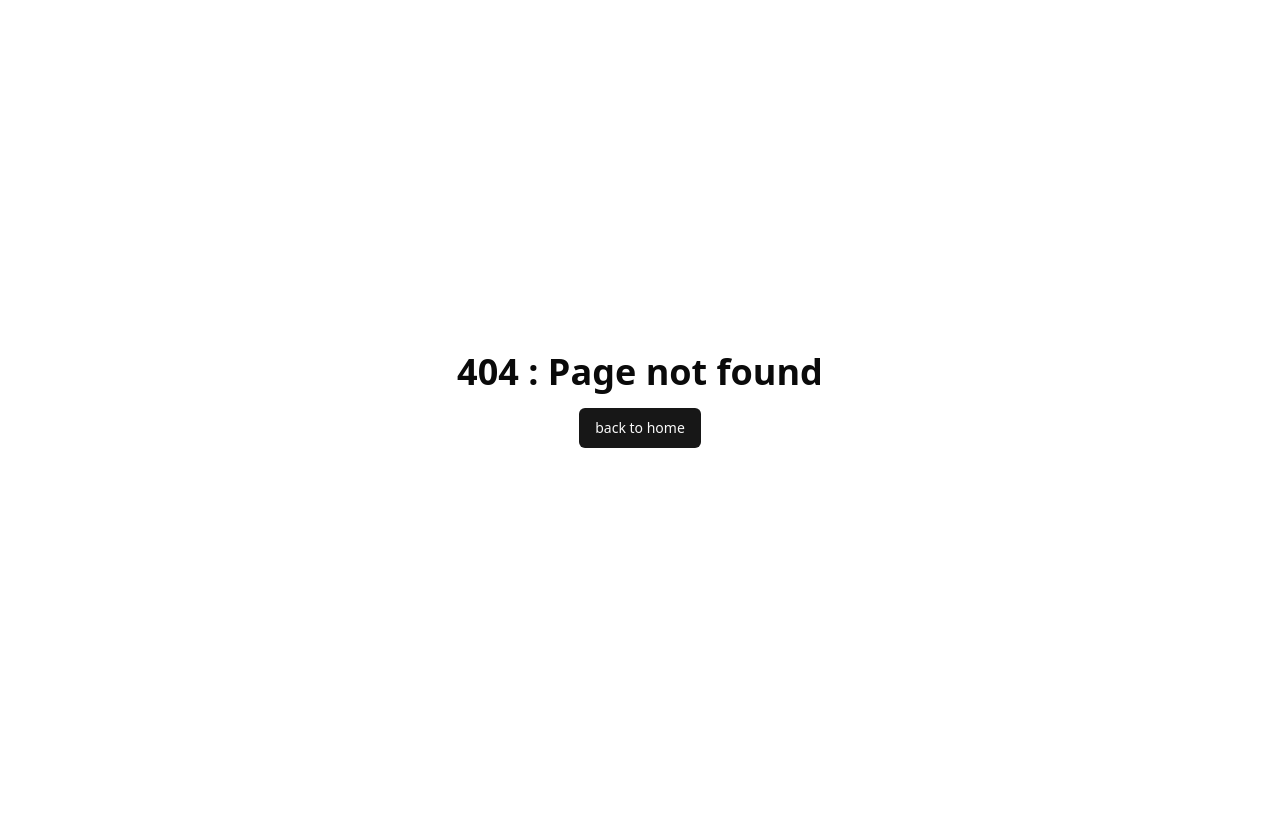
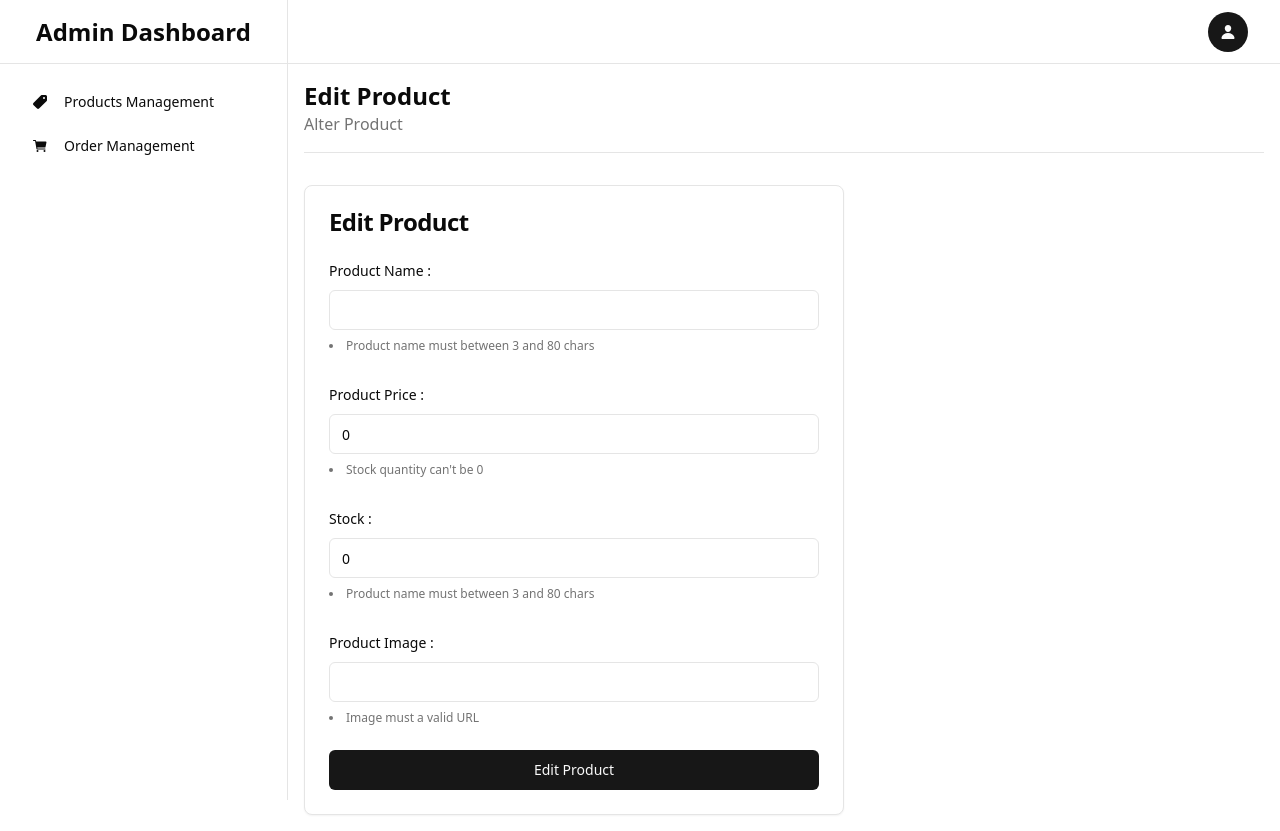
Before and after one commit to GarryAma/react-redux-practice, a React (Vite) app: page /admin/products/edit in a window 1280 px wide. Before the commit this address had no page. Before the commit the page ends 800 px from the top, so only its background shows below. Built offline with nearby package versions, Linux system fonts and the light colour scheme.

Commit message:
adding reusable form for create product and edit product,highly dynamic

```diff
--- a/src/App.jsx
+++ b/src/App.jsx
@@ -10,6 +10,7 @@ import { ProductDetailsPage } from "./components/pages/ProductDetailsPage";
 import { ProductManagementPage } from "./components/pages/admin/ProductManagementPage";
 import { CreateProductPage } from "./components/pages/admin/CreateProductPage";
 import { ToastProvider } from "./components/ui/toast";
+import { EditProductPage } from "./components/pages/admin/EditProductPage";
 
 function App() {
   const { pathname } = useLocation();
@@ -27,6 +28,7 @@ function App() {
           <Route path="/admin">
             <Route path="products" element={<ProductManagementPage />} />
             <Route path="products/create" element={<CreateProductPage />} />
+            <Route path="products/edit" element={<EditProductPage />} />
           </Route>
           <Route path="*" element={<NotFoundPage />} />
         </Routes>
--- /dev/null
+++ b/src/components/forms/ProductForm.jsx
@@ -0,0 +1,141 @@
+import React, { useState } from "react";
+import {
+  Form,
+  FormControl,
+  FormDescription,
+  FormField,
+  FormItem,
+  FormLabel,
+  FormMessage,
+} from "../ui/form";
+import {
+  Card,
+  CardContent,
+  CardFooter,
+  CardHeader,
+  CardTitle,
+} from "../ui/card";
+import { Input } from "../ui/input";
+import { Button } from "../ui/button";
+import { useForm } from "react-hook-form";
+import { zodResolver } from "@hookform/resolvers/zod";
+import { z } from "zod";
+
+const productFormSchema = z.object({
+  name: z
+    .string()
+    .min(3, "Your product name is under 3 chars")
+    .max(80, "your product name is over 80 chars"),
+
+  price: z.coerce.number().min(1, "invalid price - under $ 1 AUD"),
+  stock: z.coerce.number().min(1, "stock cant be 0"),
+  image: z.string().url("use a valid URL"),
+});
+
+export const ProductForm = ({
+  onSubmission,
+  isPressed,
+  buttonText,
+  cardTitle,
+}) => {
+  const form = useForm({
+    defaultValues: {
+      name: "",
+      price: 0,
+      stock: 0,
+      image: "",
+    },
+    resolver: zodResolver(productFormSchema),
+    reValidateMode: "onSubmit",
+  });
+  return (
+    <Form {...form}>
+      <form
+        className="max-w-[540px] w-full"
+        onSubmit={form.handleSubmit(onSubmission)}
+      >
+        <Card>
+          <CardHeader>
+            <CardTitle className="font-bold">{cardTitle}</CardTitle>
+          </CardHeader>
+          <CardContent className="flex flex-col space-y-7">
+            <FormField
+              control={form.control}
+              name="name"
+              render={({ field }) => (
+                <FormItem>
+                  <FormLabel>Product Name :</FormLabel>
+                  <FormControl>
+                    <Input {...field} />
+                  </FormControl>
+                  <FormDescription>
+                    <li>Product name must between 3 and 80 chars</li>
+                  </FormDescription>
+                  <FormMessage />
+                </FormItem>
+              )}
+            />
+            <FormField
+              control={form.control}
+              name="price"
+              render={({ field }) => (
+                <FormItem>
+                  <FormLabel>Product Price :</FormLabel>
+                  <FormControl>
+                    <Input type="number" {...field} />
+                  </FormControl>
+                  <FormDescription>
+                    <li>Stock quantity can't be 0</li>
+                  </FormDescription>
+                  <FormMessage />
+                </FormItem>
+              )}
+            />
+            <FormField
+              control={form.control}
+              name="stock"
+              render={({ field }) => (
+                <FormItem>
+                  <FormLabel>Stock :</FormLabel>
+                  <FormControl>
+                    <Input type="number" {...field} />
+                  </FormControl>
+                  <FormDescription>
+                    <li>Product name must between 3 and 80 chars</li>
+                  </FormDescription>
+                  <FormMessage />
+                </FormItem>
+              )}
+            />
+            <FormField
+              control={form.control}
+              name="image"
+              render={({ field }) => (
+                <FormItem>
+                  <FormLabel>Product Image :</FormLabel>
+                  <FormControl>
+                    <Input {...field} />
+                  </FormControl>
+                  <FormDescription>
+                    <li>Image must a valid URL</li>
+                  </FormDescription>
+                  <FormMessage />
+                </FormItem>
+              )}
+            />
+          </CardContent>
+          <CardFooter>
+            <Button
+              disabled={isPressed}
+              className="w-full"
+              variant="default"
+              type="submit"
+            >
+              {buttonText}
+            </Button>
+          </CardFooter>
+        </Card>
+      </form>
+    </Form>
+  );
+};
--- a/src/components/pages/admin/CreateProductPage.jsx
+++ b/src/components/pages/admin/CreateProductPage.jsx
@@ -1,59 +1,14 @@
 import { AdminLayout } from "@/components/layout/AdminLayout";
-import { Button } from "@/components/ui/button";
-import {
-  Card,
-  CardContent,
-  CardFooter,
-  CardHeader,
-  CardTitle,
-} from "@/components/ui/card";
-import {
-  Form,
-  FormControl,
-  FormDescription,
-  FormField,
-  FormItem,
-  FormLabel,
-  FormMessage,
-} from "@/components/ui/form";
-import { Input } from "@/components/ui/input";
 import { Toast, ToastAction } from "@/components/ui/toast";
 import { useToast } from "@/components/ui/use-toast";
 import { axiosInstance } from "@/lib/axios";
-import { zodResolver } from "@hookform/resolvers/zod";
 import React, { useState } from "react";
-import { useForm } from "react-hook-form";
-import { z } from "zod";
 import { useNavigate } from "react-router-dom";
-
-const CreateProductFormSchema = z.object({
-  name: z
-    .string()
-    .min(3, "Your product name is under 3 chars")
-    .max(80, "your product name is over 80 chars"),
-
-  price: z.coerce.number().min(1, "invalid price - under $ 1 AUD"),
-  stock: z.coerce.number().min(1, "stock cant be 0"),
-  image: z.string().url("use a valid URL"),
-});
+import { ProductForm } from "@/components/forms/ProductForm";
 
 export const CreateProductPage = () => {
   const [isPressed, setIsPressed] = useState(false);
   const navigate = useNavigate();
-
-  const form = useForm({
-    defaultValues: {
-      name: "",
-      price: 0,
-      stock: 0,
-      image: "",
-    },
-    resolver: zodResolver(CreateProductFormSchema),
-    reValidateMode: "onSubmit",
-  });
-
-  console.log(form);
-  console.log(navigate);
 
   const { toast } = useToast();
 
@@ -89,94 +44,12 @@ export const CreateProductPage = () => {
 
   return (
     <AdminLayout title="Create Products" description="Add new products">
-      <Form {...form}>
-        <form
-          className="max-w-[540px] w-full"
-          onSubmit={form.handleSubmit(handleCreateProduct)}
-        >
-          <Card>
-            <CardHeader>
-              <CardTitle className="font-bold">Add New Product</CardTitle>
-            </CardHeader>
-            <CardContent className="flex flex-col space-y-7">
-              <FormField
-                control={form.control}
-                name="name"
-                render={({ field }) => (
-                  <FormItem>
-                    <FormLabel>Product Name :</FormLabel>
-                    <FormControl>
-                      <Input {...field} />
-                    </FormControl>
-                    <FormDescription>
-                      <li>Product name must between 3 and 80 chars</li>
-                    </FormDescription>
-                    <FormMessage />
-                  </FormItem>
-                )}
-              />
-              <FormField
-                control={form.control}
-                name="price"
-                render={({ field }) => (
-                  <FormItem>
-                    <FormLabel>Product Price :</FormLabel>
-                    <FormControl>
-                      <Input type="number" {...field} />
-                    </FormControl>
-                    <FormDescription>
-                      <li>Stock quantity can't be 0</li>
-                    </FormDescription>
-                    <FormMessage />
-                  </FormItem>
-                )}
-              />
-              <FormField
-                control={form.control}
-                name="stock"
-                render={({ field }) => (
-                  <FormItem>
-                    <FormLabel>Stock Name :</FormLabel>
-                    <FormControl>
-                      <Input type="number" {...field} />
-                    </FormControl>
-                    <FormDescription>
-                      <li>Product name must between 3 and 80 chars</li>
-                    </FormDescription>
-                    <FormMessage />
-                  </FormItem>
-                )}
-              />
-              <FormField
-                control={form.control}
-                name="image"
-                render={({ field }) => (
-                  <FormItem>
-                    <FormLabel>Product Image :</FormLabel>
-                    <FormControl>
-                      <Input {...field} />
-                    </FormControl>
-                    <FormDescription>
-                      <li>Image must a valid URL</li>
-                    </FormDescription>
-                    <FormMessage />
-                  </FormItem>
-                )}
-              />
-            </CardContent>
-            <CardFooter>
-              <Button
-                disabled={isPressed}
-                className="w-full"
-                variant="default"
-                type="submit"
-              >
-                Add Product
-              </Button>
-            </CardFooter>
-          </Card>
-        </form>
-      </Form>
+      <ProductForm
+        onSubmission={handleCreateProduct}
+        isPressed={isPressed}
+        buttonText="Add Product"
+        cardTitle="Add New Product"
+      />
     </AdminLayout>
   );
 };
--- /dev/null
+++ b/src/components/pages/admin/EditProductPage.jsx
@@ -0,0 +1,18 @@
+import { ProductForm } from "@/components/forms/ProductForm";
+import { AdminLayout } from "@/components/layout/AdminLayout";
+import React from "react";
+
+export const EditProductPage = () => {
+  const handleEdit = (allValues) => {
+    console.log(allValues);
+  };
+  return (
+    <AdminLayout title="Edit Product" description="Alter Product">
+      <ProductForm
+        onSubmission={handleEdit}
+        buttonText="Edit Product"
+        cardTitle="Edit Product"
+      />
+    </AdminLayout>
+  );
+};
--- a/src/db/db.json
+++ b/src/db/db.json
@@ -189,46 +189,25 @@
       "image": "https://dqp736wsu6w3m.cloudfront.net/s3bucket/w1000/looks/1390/xzcxwa.jpg"
     },
     {
-      "id": "e63d",
-      "name": "test image",
-      "price": 80,
-      "stock": 5,
-      "image": "https://dqp736wsu6w3m.cloudfront.net/s3bucket/w1000/looks/1390/xzcxwa.jpg"
+      "id": "0c71",
+      "name": "Oppo",
+      "price": 699,
+      "stock": 8,
+      "image": "https://encrypted-tbn0.gstatic.com/images?q=tbn:ANd9GcQqXHpP5vk6_VtvGSRHNjD01oYkJRymwf9erQ&s"
     },
     {
-      "id": "1c8c",
-      "name": "test image",
-      "price": 50,
-      "stock": 2,
-      "image": "https://dqp736wsu6w3m.cloudfront.net/s3bucket/w1000/looks/1390/xzcxwa.jpg"
+      "id": "a7db",
+      "name": "Campos",
+      "price": 29,
+      "stock": 10,
+      "image": "https://mycoffeeshop.com.au/cdn/shop/products/Campos-Superior-Coffee-Beans_1200x.png?v=1699484454"
     },
     {
-      "id": "2d55",
-      "name": "test",
-      "price": 23,
-      "stock": 2,
-      "image": "https://dqp736wsu6w3m.cloudfront.net/s3bucket/w1000/looks/1390/xzcxwa.jpg"
-    },
-    {
-      "id": "fc48",
-      "name": "test test",
-      "price": 35,
-      "stock": 2,
-      "image": "https://dqp736wsu6w3m.cloudfront.net/s3bucket/w1000/looks/1390/xzcxwa.jpg"
-    },
-    {
-      "id": "4790",
-      "name": "test test",
-      "price": 35,
-      "stock": 2,
-      "image": "https://dqp736wsu6w3m.cloudfront.net/s3bucket/w1000/looks/1390/xzcxwa.jpg"
-    },
-    {
-      "id": "4a1d",
-      "name": "test3",
-      "price": 100,
-      "stock": 2,
-      "image": "https://dqp736wsu6w3m.cloudfront.net/s3bucket/w1000/looks/1390/xzcxwa.jpg"
+      "id": "6a75",
+      "name": "Vittoria Coffee",
+      "price": 19,
+      "stock": 5,
+      "image": "https://encrypted-tbn0.gstatic.com/images?q=tbn:ANd9GcT2K--1d4tko6yOS9Pob62wocw36PI7cZ0CpQ&s"
     }
   ]
 }
```
